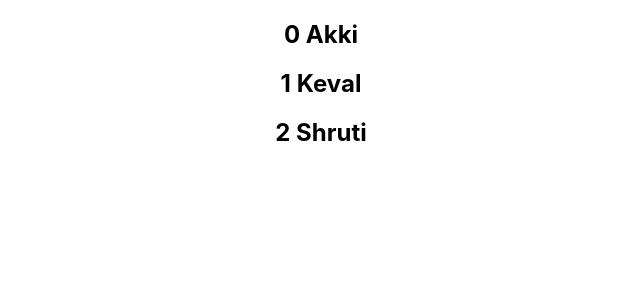
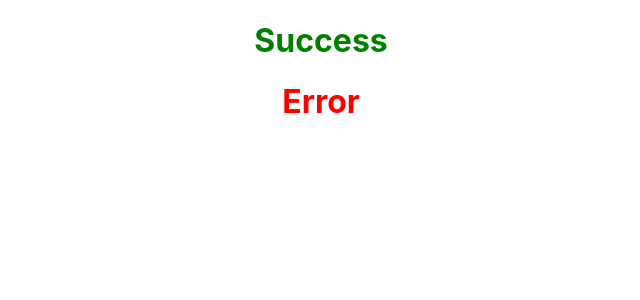
Before and after one commit to akashnai/React-training, a React (Create React App) app: page / in a window 1280 px wide. Shown: the top 300 px of the page, without its empty margins (319-959 px from the left). Built offline with nearby package versions, Linux system fonts and the light colour scheme.

Commit message:
video 20

```diff
--- a/src/App.js
+++ b/src/App.js
@@ -12,11 +12,19 @@
 import ParentComponent from "./components/ParentComponent";
 import UserGreeting from "./components/UserGreeting";
 import NameList from "./components/NameList";
+import Stylesheet from "./components/Stylesheet";
+import Inline from "./components/Inline";
+import "./appStyles.css";
+import styles from "./appStyles.module.css";
 
 function App() {
   return (
     <div className="App">
-      <NameList />
+      <h1 className={styles.success}>Success</h1>
+      <h1 className="error">Error</h1>
+      {/* <Inline /> */}
+      {/* <Stylesheet primary='false' /> */}
+      {/* <NameList /> */}
       {/* <UserGreeting />   */}
       {/* <ParentComponent /> */}
       {/* <EventBind /> */}
--- /dev/null
+++ b/src/appStyles.css
@@ -0,0 +1,3 @@
+.error{
+    color: red;
+}
--- /dev/null
+++ b/src/appStyles.module.css
@@ -0,0 +1,3 @@
+.success{
+    color: green;
+}
--- /dev/null
+++ b/src/components/Inline.js
@@ -0,0 +1,16 @@
+import React from 'react'
+
+const heading = {
+    fontSize : '72px',
+    color: 'blue'
+}
+
+function Inline() {
+  return (
+    <div>
+        <h1 style={heading}>Inline</h1>
+    </div>
+  )
+}
+
+export default Inline
--- /dev/null
+++ b/src/components/Stylesheet.js
@@ -0,0 +1,13 @@
+import React from 'react'
+import './myStyles.css'
+
+function Stylesheet(props) {
+    let className = props.primary ? 'primary' : '';
+  return (
+    <div>
+        <h1 className={`${className} font-xl`}>Stylesheet</h1>
+    </div>
+  )
+}
+
+export default Stylesheet
--- /dev/null
+++ b/src/components/myStyles.css
@@ -0,0 +1,8 @@
+.primary {
+  color: orange;
+}
+
+
+.font-xl{
+    font-size: 72px;
+}
```
